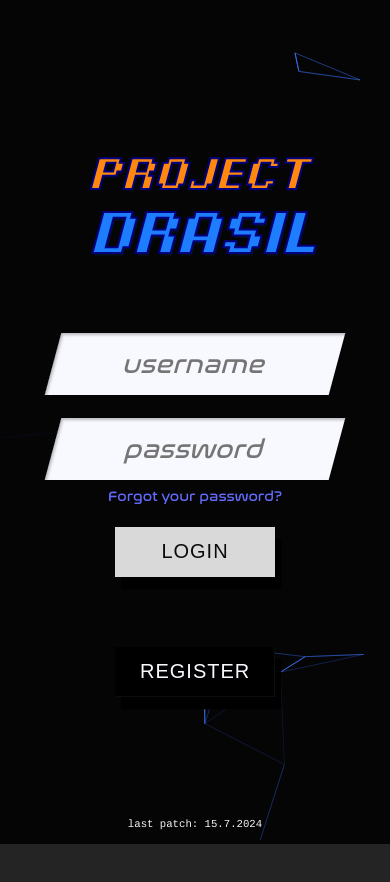
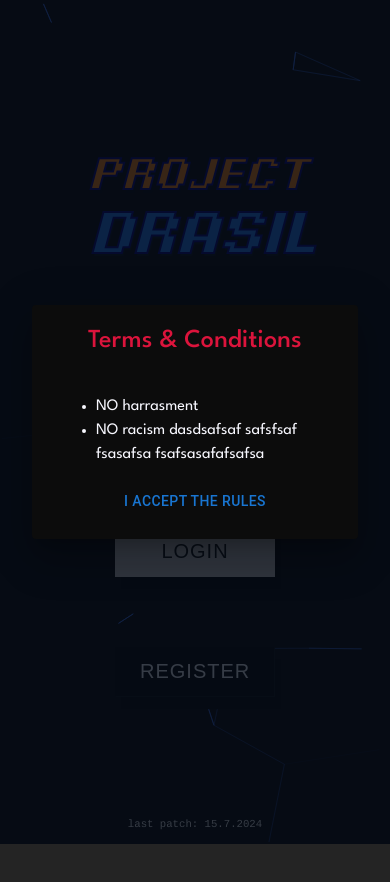
Before and after one commit to WE-Kaito/digimon-tcg-simulator, a React (Vite) app in the folder frontend/: page /login in a window 390 px wide. Shown: the top 882 px of the page. Built offline with nearby package versions, Linux system fonts and the light colour scheme; no server answers; the HTML template or start-up script is replaced by a standard one; a web font is replaced by a local one.

Commit message:
* responsive design (experimental) * add new tutorial store * add terms and conditions dialog (wip)

```diff
--- /dev/null
+++ b/frontend/src/components/MenuDialog.tsx
@@ -0,0 +1,11 @@
+import {Dialog, DialogProps} from "@mui/material";
+
+export default function MenuDialog(props: DialogProps) {
+    return (
+        <Dialog {...props}
+                sx={{background: "rgba(18,35,66,0.6)"}}
+                PaperProps={{sx: {background: "rgb(12,12,12)"}}}
+                maxWidth={"xl"}
+        />
+    );
+}
--- /dev/null
+++ b/frontend/src/components/login/TermsAndConditionsDialog.tsx
@@ -0,0 +1,25 @@
+import {Button, DialogContent, DialogTitle} from "@mui/material";
+import MenuDialog from "../MenuDialog.tsx";
+import {useTutorialStates} from "../../hooks/useTutorialStates.ts";
+
+export default function TermsAndConditionsDialog() {
+    const [hasAcceptedRules, setHasAcceptedRules] = useTutorialStates((state) => [
+        state.hasAcceptedRules, state.hasAcceptedRules]);
+
+    return (
+        <MenuDialog open={!hasAcceptedRules} >
+            <DialogTitle sx={{ color: "crimson", fontFamily: "League Spartan, sans-serif", fontSize: 26, textAlign: "center"}}>
+                Terms & Conditions
+            </DialogTitle>
+            <DialogContent sx={{ color: "ghostwhite", fontFamily: "League Spartan, sans-serif" }}>
+                <ul>
+                    <li>NO harrasment</li>
+                    <li>NO racism dasdsafsaf  safsfsaf fsasafsa fsafsasafafsafsa</li>
+                </ul>
+                <div style={{ width: "100%", display: "flex", justifyContent: "center" }}>
+                    <Button>I accept the rules</Button>
+                </div>
+            </DialogContent>
+        </MenuDialog>
+    );
+}
--- a/frontend/src/hooks/useGameUIStates.ts
+++ b/frontend/src/hooks/useGameUIStates.ts
@@ -33,7 +33,7 @@ type State = {
     setTokenModal: (open: boolean) => void,
 };
 
-export const useGameUIStates = create<State>((set, get) => ({
+export const useGameUIStates = create<State>((set) => ({
 
     dragMode: DragMode.SINGLE,
     toggleDragMode: () => set(state => ({ dragMode: state.dragMode === DragMode.SINGLE ? DragMode.STACK : DragMode.SINGLE })),
--- /dev/null
+++ b/frontend/src/hooks/useTutorialStates.ts
@@ -0,0 +1,19 @@
+import {create} from "zustand";
+import {devtools, persist} from "zustand/middleware";
+
+type State = {
+    hasAcceptedRules: boolean;
+    setHasAcceptedRules: (hasAcceptedRules: boolean) => void;
+}
+
+export const useTutorialStates = create<State>()(
+    devtools(
+        persist(
+            (set) => ({
+                hasAcceptedRules: false,
+                setHasAcceptedRules: (hasAcceptedRules) => set({ hasAcceptedRules })
+            }),
+            { name: 'projectDrasilTutorialStates' },
+        ),
+    ),
+)
--- a/frontend/src/pages/LoginPage.tsx
+++ b/frontend/src/pages/LoginPage.tsx
@@ -5,6 +5,7 @@ import {useNavigate} from "react-router-dom";
 import Header from "../components/Header.tsx";
 import PatchnotesAndDisclaimer from "../components/PatchnotesAndDisclaimer.tsx";
 import MenuBackgroundWrapper from "../components/MenuBackgroundWrapper.tsx";
+import TermsAndConditionsDialog from "../components/login/TermsAndConditionsDialog.tsx";
 
 enum INPUT_TYPE {
     USERNAME = "username",
@@ -14,7 +15,6 @@ enum INPUT_TYPE {
 }
 
 export default function LoginPage() {
-
     const [userName, setUserName] = useState("");
     const [password, setPassword] = useState("");
     const navigate = useNavigate();
@@ -74,6 +74,9 @@ export default function LoginPage() {
     return (
         <MenuBackgroundWrapper>
             <Header/>
+
+            <TermsAndConditionsDialog />
+
             {!registerPage && <StyledForm onSubmit={handleSubmitLogin}>
                 <InputField value={userName} onChange={(e) => setUserName(e.target.value)}
                             type="text" name="userName" placeholder="username" maxLength={16}/>
--- a/frontend/src/pages/Profile.tsx
+++ b/frontend/src/pages/Profile.tsx
@@ -11,13 +11,13 @@ import {closestCenter, DndContext, DragEndEvent, PointerSensor, useSensor, useSe
 import {arrayMove, SortableContext} from "@dnd-kit/sortable";
 import {DeckType} from "../utils/types.ts";
 import ChooseCardSleeve from "../components/profile/ChooseCardSleeve.tsx";
-import {Dialog, Stack} from "@mui/material";
+import {Stack} from "@mui/material";
 import ChooseDeckImage from "../components/profile/ChooseDeckImage.tsx";
 import CustomDialogTitle from "../components/profile/CustomDialogTitle.tsx";
 import AddBoxRoundedIcon from '@mui/icons-material/AddBoxRounded';
 import {useNavigate} from "react-router-dom";
-import SoundBar from "../components/SoundBar.tsx";
 import MenuBackgroundWrapper from "../components/MenuBackgroundWrapper.tsx";
+import MenuDialog from "../components/MenuDialog.tsx";
 
 export type DeckIdOrder = string[];
 
@@ -75,18 +75,15 @@ export default function Profile() {
 
                 <UserSettings/>
 
-                <Dialog maxWidth={"xl"} onClose={handleOnClose} open={sleeveSelectionOpen}
-                        sx={{background: "rgba(18,35,66,0.6)"}}
-                        PaperProps={{sx: {background: "rgb(12,12,12)", overflow: "hidden"}}}>
+                <MenuDialog onClose={handleOnClose} open={sleeveSelectionOpen} PaperProps={{sx: {overflow: "hidden"}}}>
                     <CustomDialogTitle handleOnClose={handleOnClose} variant={"Sleeve"}/>
                     <ChooseCardSleeve/>
-                </Dialog>
+                </MenuDialog>
 
-                <Dialog maxWidth={"xl"} onClose={handleOnClose} open={imageSelectionOpen}
-                        sx={{background: "rgba(18,35,66,0.6)"}} PaperProps={{sx: {background: "rgb(12,12,12)"}}}>
+                <MenuDialog onClose={handleOnClose} open={imageSelectionOpen}>
                     <CustomDialogTitle handleOnClose={handleOnClose} variant={"Image"}/>
                     <ChooseDeckImage/>
-                </Dialog>
+                </MenuDialog>
 
                 <ChooseAvatar/>
 
```
